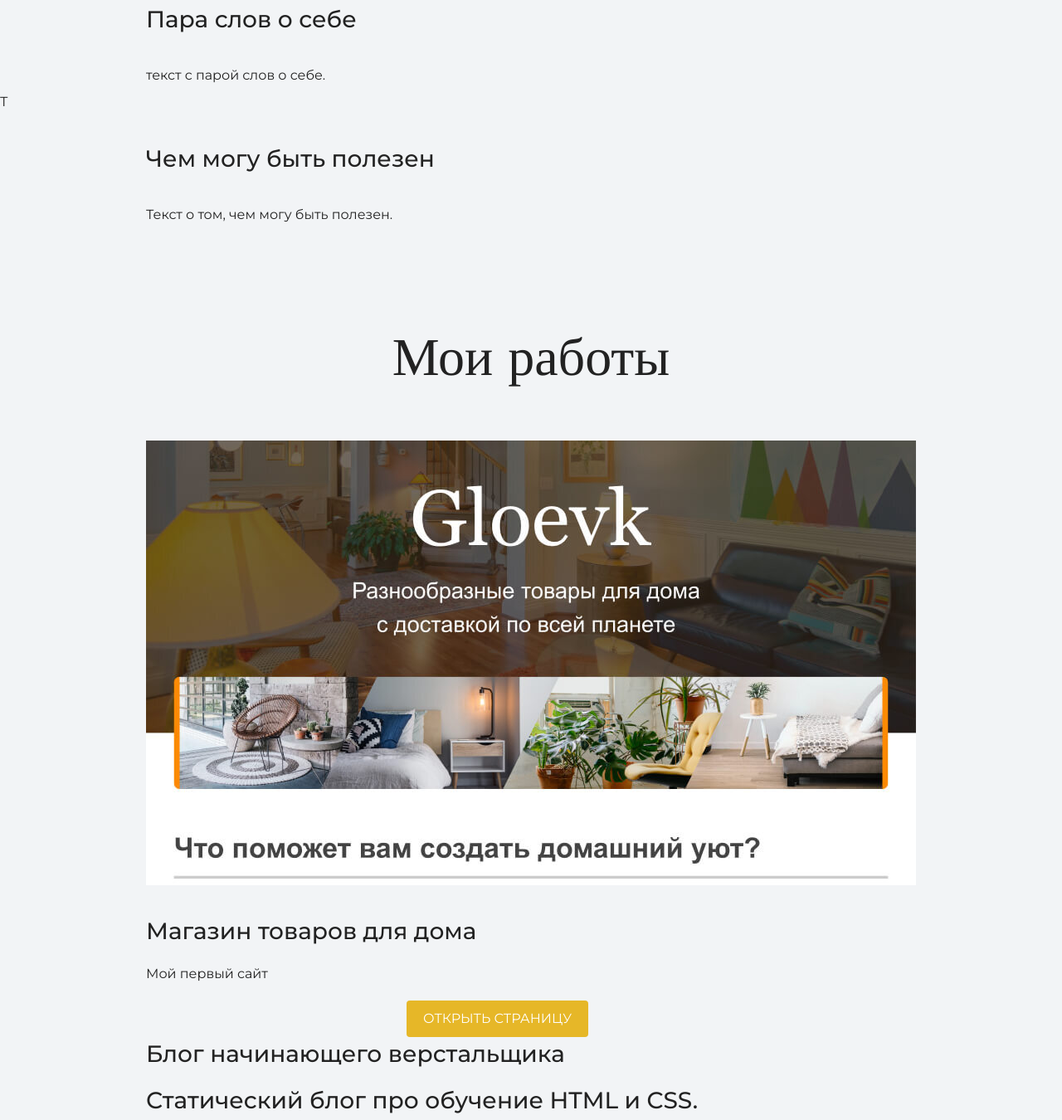
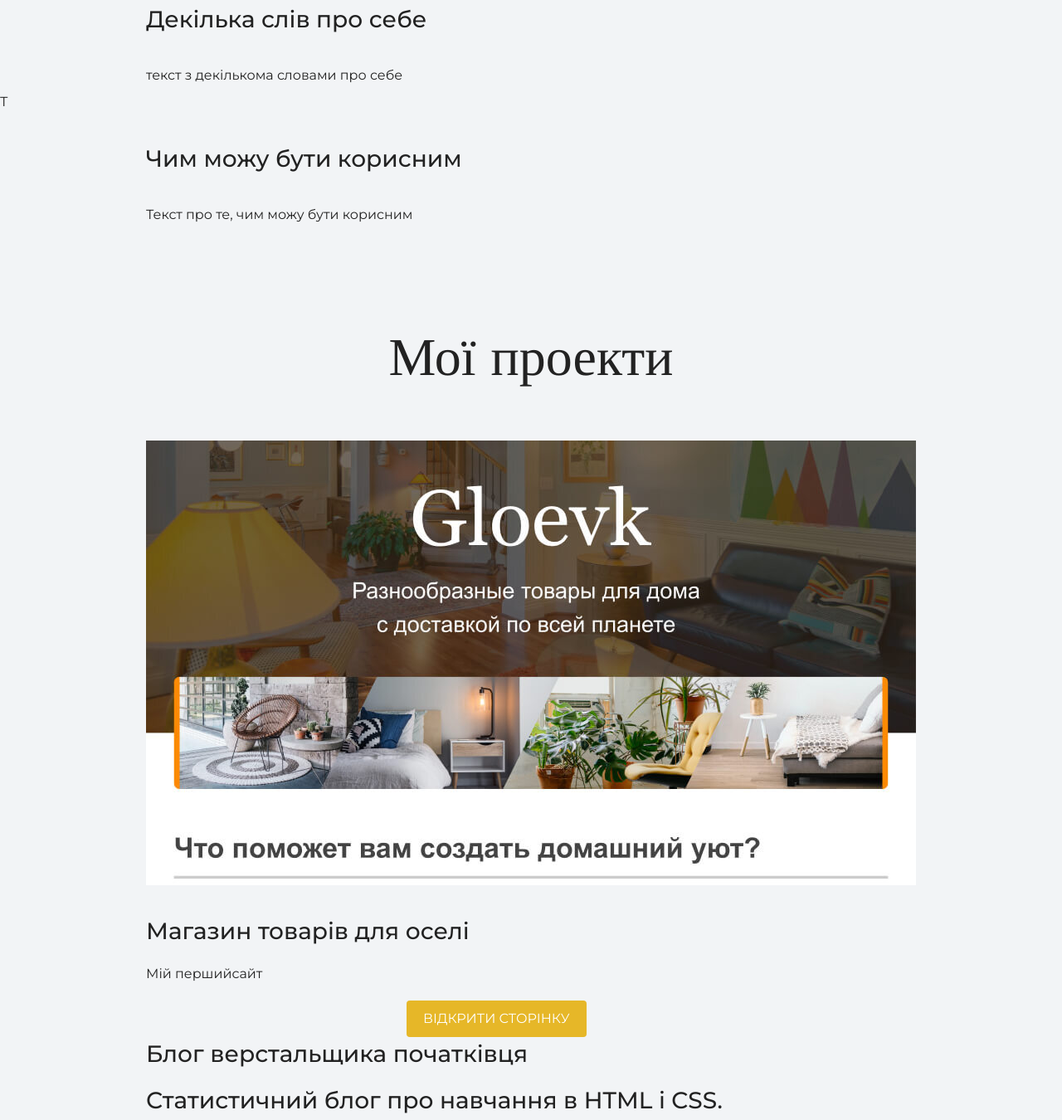
Before and after one commit to Vadym1983/My_first_site, a plain HTML site: page index.html in a window 1280 px wide. Shown: the part 1732-3082 px from the top of the page at 83% size. Drawn offline with nearby package versions, Linux system fonts and the light colour scheme.

Commit message:
Update index.html
перекладено

```diff
--- a/index.html
+++ b/index.html
@@ -3,7 +3,7 @@
   <head>
     <meta charset="UTF-8">
     <link rel="stylesheet" href="style.css">
-    <title>Портфолио Junior верстальщика</title>
+    <title>Портфолио Junior верстальник</title>
     <link href="https://fonts.googleapis.com/css?family=Montserrat:400,500,700|Old+Standard+TT&display=swap&subset=cyrillic"
       rel="stylesheet">
   </head>
@@ -28,27 +28,27 @@
       <img src="files/user.jpg" width="928" height="536" alt="Фотография Неопознанного Енота">
       </figure>
 
-      <h3><div class="container">Пара слов о себе</div></h3>
-      <p><div class="container">текст с парой слов о себе.</div>Т</p>
-      <h3><div class="container">Чем могу быть полезен</div></h3>
-      <p><div class="container">Текст о том, чем могу быть полезен.</div></p>
+      <h3><div class="container">Декілька слів про себе</div></h3>
+      <p><div class="container">текст з декількома словами про себе</div>Т</p>
+      <h3><div class="container">Чим можу бути корисним</div></h3>
+      <p><div class="container">Текст про те, чим можу бути корисним</div></p>
     </section>
 
     <section class="portfolio">
-      <h2 class="subheading"><div class="container">Мои работы</div></h2>
+      <h2 class="subheading"><div class="container">Мої проекти</div></h2>
 
       <figure class="project-image">
-        <img src="files/project.jpg" width="928" height="536" alt="Cайт магазина товаров для дома">
+        <img src="files/project.jpg" width="928" height="536" alt="Cайт магазину товарів для оселі">
       </figure>
 
-      <h3><div class="container">Магазин товаров для дома</div></h3>
-      <p><div class="container">Мой первый сайт</div></p>
+      <h3><div class="container">Магазин товарів для оселі</div></h3>
+      <p><div class="container">Мій першийсайт</div></p>
 
-      <a class="button" href="source/project/index.html">Открыть страницу</a>
+      <a class="button" href="source/project/index.html">Відкрити сторінку</a>
 
-      <h3><div class="container">Блог начинающего верстальщика</div></h3>
+      <h3><div class="container">Блог верстальщика початківця</div></h3>
       <p><h3>
-       <div class="container">Статический блог про обучение HTML и CSS.</div></p>
+       <div class="container">Статистичний блог про навчання в HTML і CSS.</div></p>
     </section>
 
     <footer class="page-footer">
```
